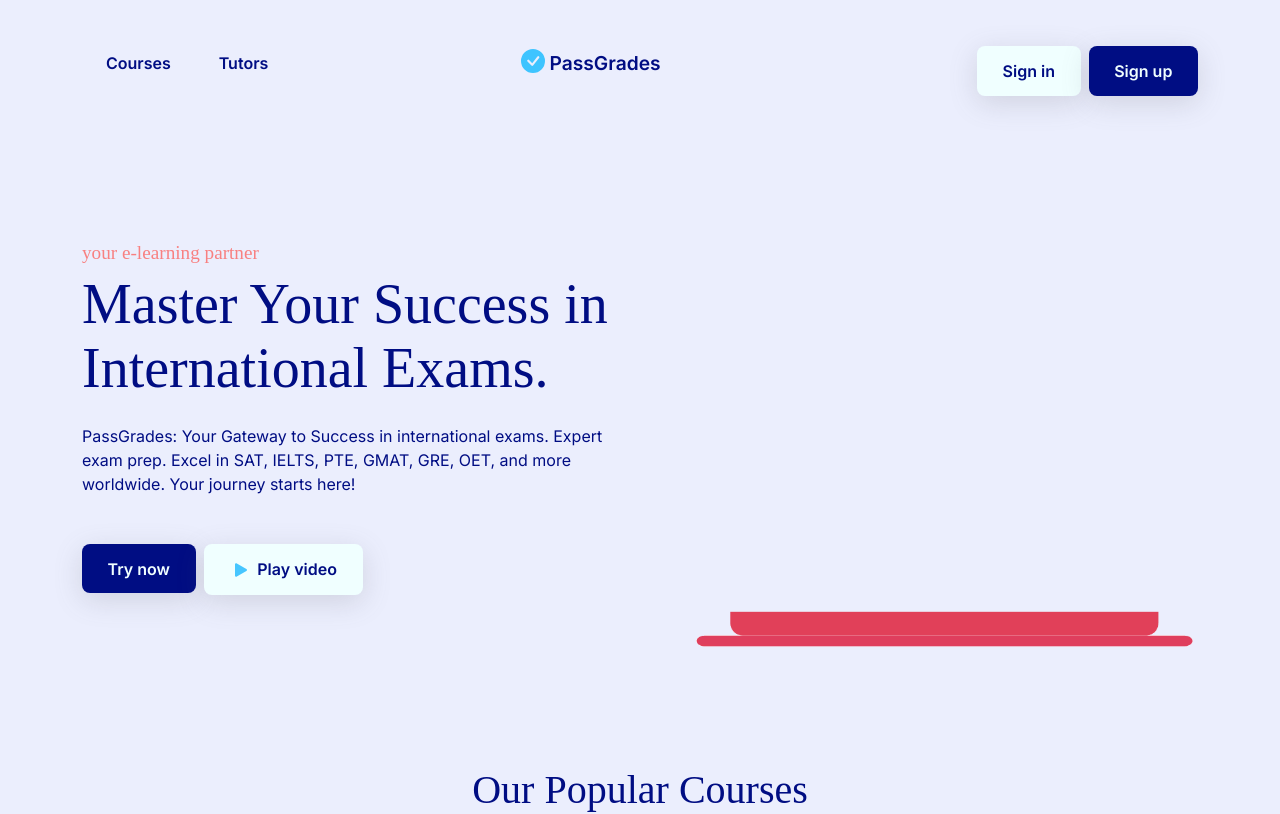
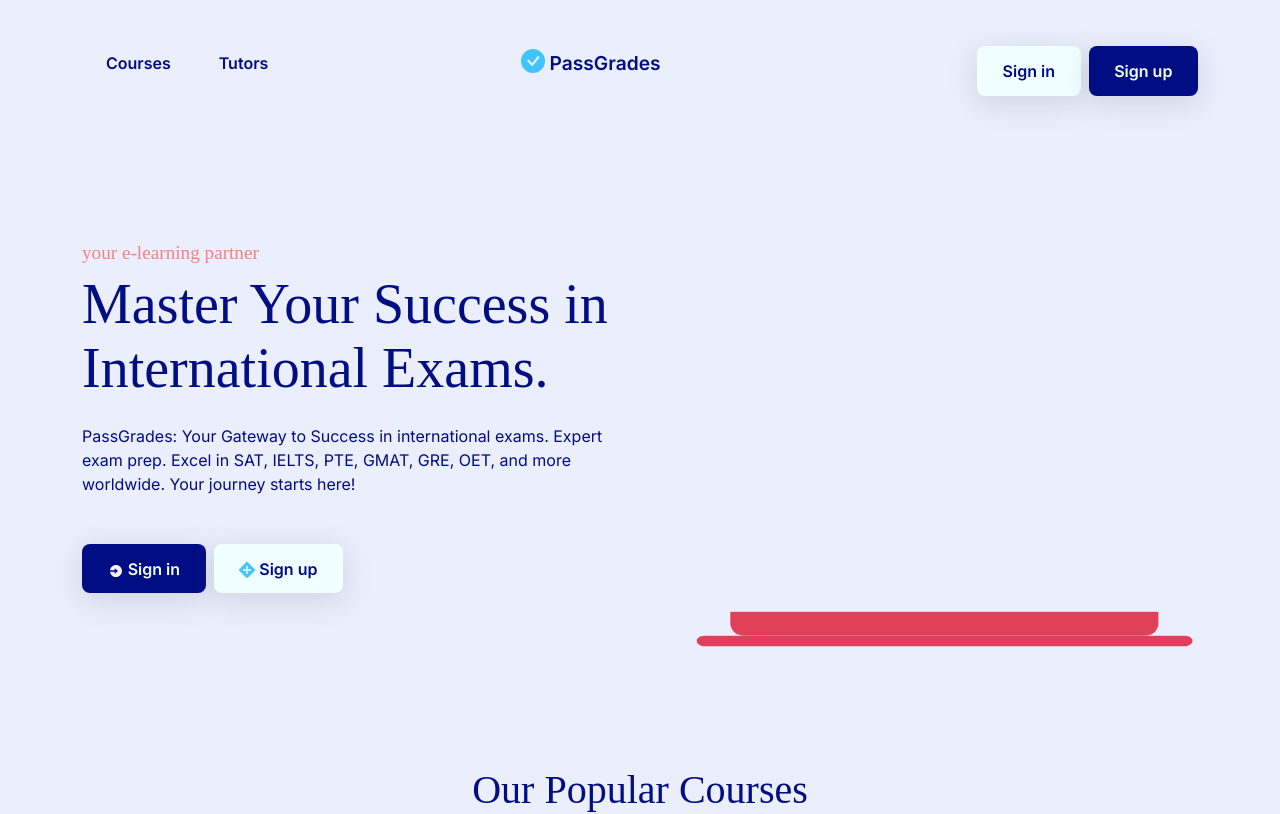
Before and after one commit to Fareed0001/passgrades-student, a Next.js app: page / in a window 1280 px wide. Shown: the top 814 px of the page. Built offline with nearby package versions, Linux system fonts and the light colour scheme.

Commit message:
sign in and sign up client correction

```diff
--- a/src/pages/Dashboard/Instructors/index.jsx
+++ b/src/pages/Dashboard/Instructors/index.jsx
@@ -23,7 +23,7 @@
                 </span>
               </p>
               <p className="forth-div-card-sub-header">
-                TOEFL Instructor
+                IELTS Instructor
               </p>
             </div>
           </div>
@@ -92,7 +92,7 @@
                 </span>
               </p>
               <p className="forth-div-card-sub-header">
-                Business Instructor
+                PTE Instructor
               </p>
             </div>
           </div>
--- a/src/pages/index.jsx
+++ b/src/pages/index.jsx
@@ -2,7 +2,8 @@
 import { Inter } from "next/font/google";
 import styles from "@/styles/Home.module.css";
 import Link from "next/link";
-import { BsFillPlayFill, BsFillCheckCircleFill } from "react-icons/bs";
+import { BsFillCheckCircleFill, BsFillSignIntersectionFill } from "react-icons/bs";
+import { BiSolidLogInCircle } from "react-icons/bi";
 import { IoMdAdd } from "react-icons/io";
 import { signIn, useSession } from "next-auth/react";
 import { useEffect } from "react";
@@ -105,21 +106,21 @@
                   </p>
 
                   <section className="">
-                    <Link href="/auth/signup">
                       <button
                         type="button"
                         className="nav-button try-now-button signup-link"
+                        onClick={() => signIn()}
                       >
-                        Try now
+                      <BiSolidLogInCircle className="animate-pulse play-video-icon0" />{" "}
+                        Sign in
                       </button>
-                    </Link>
                     <Link href="/auth/signup">
                       <button
                         type="button"
                         className="nav-button play-video-button signup-link"
                       >
-                        <BsFillPlayFill className="h-6 w-6 animate-pulse play-video-icon" />{" "}
-                        Play video
+                        <BsFillSignIntersectionFill className="animate-pulse play-video-icon" />{" "}
+                        Sign up
                       </button>
                     </Link>
                   </section>
@@ -787,7 +788,7 @@
                           </span>
                         </p>
                         <p className="forth-div-card-sub-header">
-                          TOEFL Instructor
+                          IELTS Instructor
                         </p>
                       </div>
                     </div>
@@ -856,7 +857,7 @@
                           </span>
                         </p>
                         <p className="forth-div-card-sub-header">
-                          Business Instructor
+                          PTE Instructor
                         </p>
                       </div>
                     </div>
--- a/src/styles/globals.css
+++ b/src/styles/globals.css
@@ -224,10 +224,18 @@
   transition: background-color 0.6s ease-in;
 }
 
+.play-video-icon0 {
+  color: white;
+  display: inline;
+  margin: auto auto 5%;
+  font-size: 1rem;
+}
+
 .play-video-icon {
   color: var(--tertiary-color);
   display: inline;
-  font-size: 1.5rem;
+  margin: auto auto 5%;
+  font-size: 1rem;
 }
 
 /* first-div-buttons */
@@ -596,6 +604,13 @@
     transition: background-color 0.6s ease-in;
   }
 
+  .play-video-icon0 {
+    margin: 3% auto 0;
+  }
+
+  .play-video-icon {
+   margin: auto auto 0;
+  }
   /* first-div-buttons */
   /* first-div-col0 */
 
```
